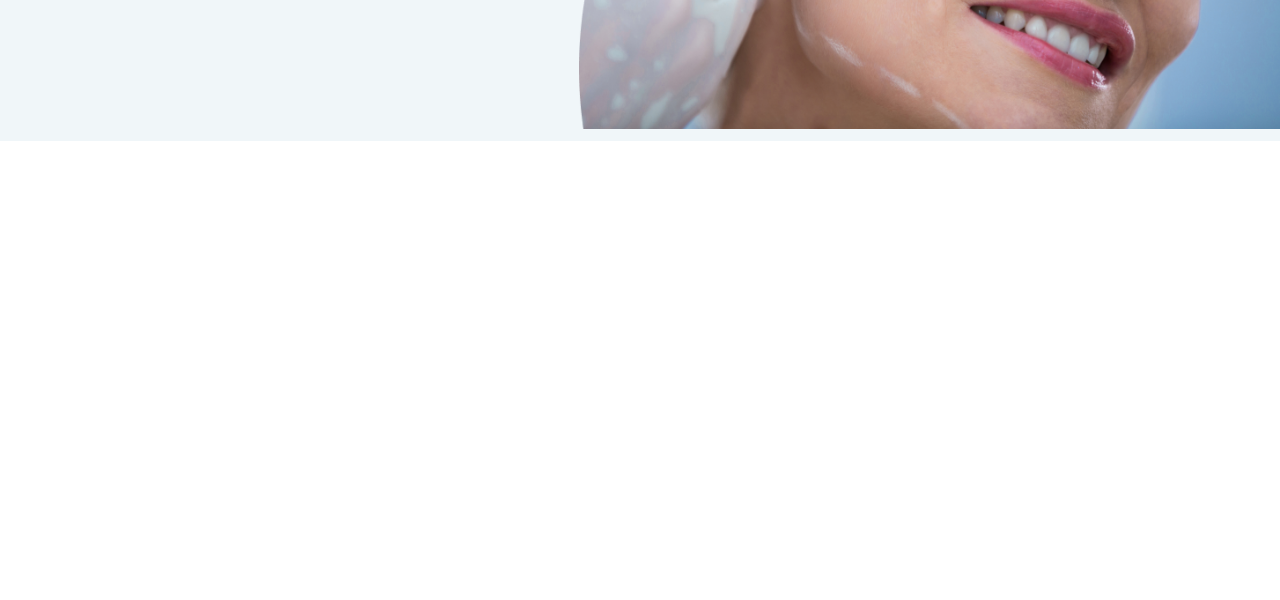
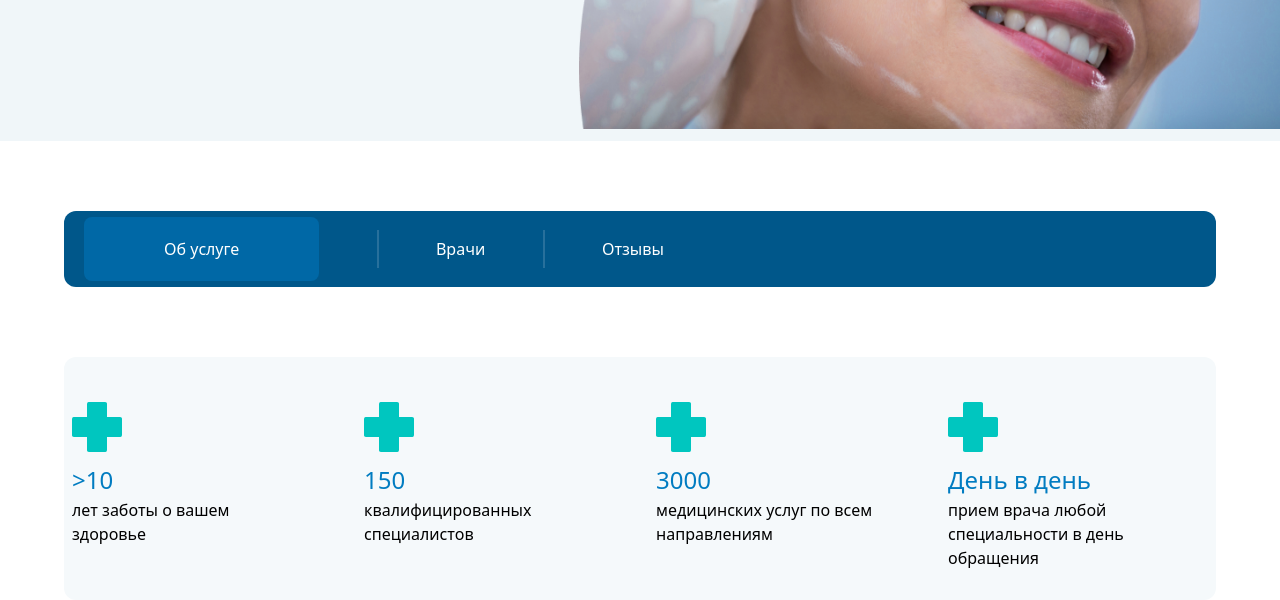
Before and after one commit to Azamjon09/exam-4-, a website: page src/mehroj3.html in a window 1280 px wide. Shown: the part 606-1206 px from the top of the page. Before the commit the page ends 800 px from the top, so only its background shows below. Drawn offline with nearby package versions, Linux system fonts and the light colour scheme; files that its build step writes are made by us from their sources; files whose address does not match are found by name.

Commit message:
+section

```diff
--- a/src/mehroj3.html
+++ b/src/mehroj3.html
@@ -68,8 +68,8 @@
                 <h1 class="text-[#353535]">Главная</h1>
                 <h1 class="text-[#353535]">/</h1>
                 <h1>Направления</h1>
-                <h1 class="text-[#353535]">/</h1>
-                <h1 class="text-[#353535]">Косметология</h1>
+                <h1 class="hidden lg:block text-[#353535]">/</h1>
+                <h1 class="hidden lg:block text-[#353535]">Косметология</h1>
                 <h1 class="text-[#353535]">/</h1>
                 <h1 class="text-gray-500">Контурная пластика</h1>
             </div>
@@ -87,6 +87,43 @@
                 </aside>
             </div>
         </section>
+        <div class=" hidden lg:block w-[90%] h-[76px] m-auto mt-[70px] bg-[#00578A] rounded-xl ">
+            <div class="pt-[6px] pl-5 flex items-center justify-between w-[600px]">
+
+                <button class="px-[80px] py-[20px] bg-[#0068A6] text-white rounded-lg ">Об услуге</button>
+               <div>
+                <img src="./mehrojimages/blue.png" alt="">
+               </div>
+               <h1 class="text-white">Врачи</h1>
+               <div>
+                <img src="./mehrojimages/blue.png" alt="">
+               </div>
+               <h1 class="text-white">Отзывы</h1>
+            </div>
+        </div>
+        <section
+        class="w-[90%] h-[243px] m-auto mt-[70px] hidden lg:flex justify-around bg-[#F5F9FB] items-center rounded-xl">
+        <div class="w-[260px] h-[153px]">
+            <img src="./mehrojimages/cross.png" alt="">
+            <h1 class="text-[#017CC1] mt-[10px] text-[24px]">>10</h1>
+            <p>лет заботы о вашем <br> здоровье</p>
+        </div><br>
+        <div class="w-[260px] h-[153px]">
+            <img src="./mehrojimages/cross.png" alt="">
+            <h1 class="text-[#017CC1] mt-[10px] text-[24px]">150</h1>
+            <p>квалифицированных <br> специалистов</p>
+        </div><br>
+        <div class="w-[260px] h-[153px]">
+            <img src="./mehrojimages/cross.png" alt="">
+            <h1 class="text-[#017CC1] mt-[10px] text-[24px]">3000</h1>
+            <p>медицинских услуг по всем <br> направлениям</p>
+        </div><br>
+        <div class="w-[260px] h-[153px]">
+            <img src="./mehrojimages/cross.png" alt="">
+            <h1 class="text-[#017CC1] mt-[10px] text-[24px]">День в день</h1>
+            <p>прием врача любой <br> специальности в день обращения</p>
+        </div>
+    </section>
     </main>
 </body>
 
```
Also changed, not shown: src/mehrojimages/blue.png (added).
